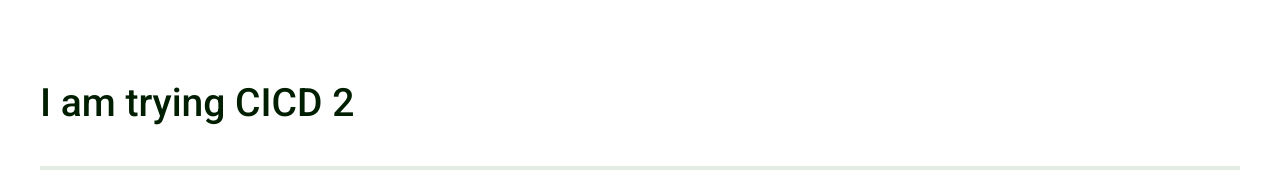
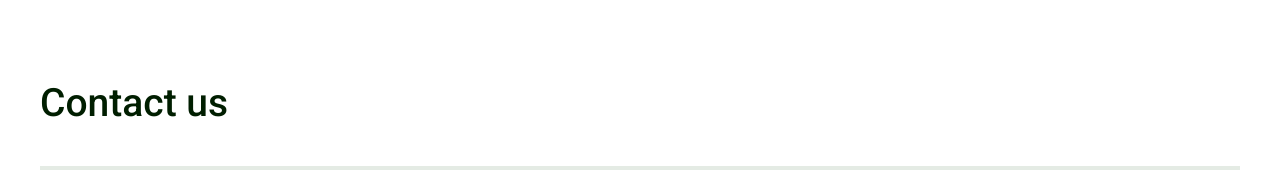
Before and after one commit to mananqayasdev/react, a React (Create React App) app: page / in a window 1280 px wide. Shown: the top 176 px of the page. Built offline with nearby package versions, Linux system fonts and the light colour scheme.

Commit message:
restarted

```diff
--- a/src/App.js
+++ b/src/App.js
@@ -15,7 +15,7 @@ class App extends Component {
       <>
         <div className="main-container">
           <Heading
-            title="I am trying CICD 2
+            title="Contact us
 "
           />
 
```
